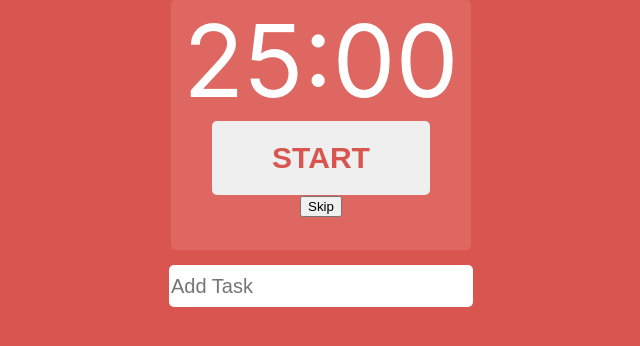
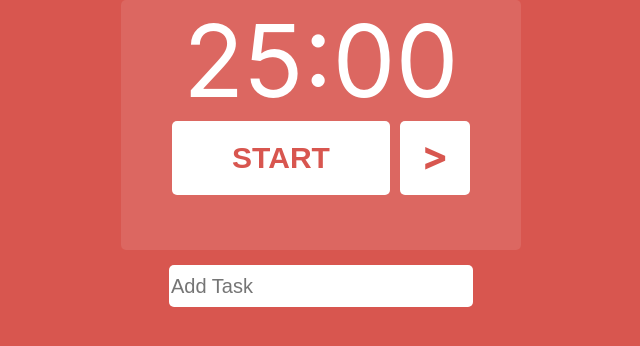
Before and after one commit to joelcmk/Pomodoro, a React (Create React App) app: page / in a window 1280 px wide. Shown: the top 346 px of the page, without its empty margins (319-959 px from the left). Built offline with nearby package versions, Linux system fonts and the light colour scheme.

Commit message:
Implemented Skip feature

```diff
--- a/src/App.css
+++ b/src/App.css
@@ -1,16 +1,12 @@
-body {
-  background-color: #D8564F;
-}
-
 .pomodoro {
   display: flex;
   justify-content: center;
 }
 
 .timer-box {
-  background-color: #DE6761;
+  background-color: rgba(255,255,255,0.1);
   border-radius: 5px;
-  width: 300px;
+  width: 400px;
   text-align: center;
   height: 250px;
   margin-bottom: 15px;
@@ -21,18 +17,42 @@ body {
   color: #FFFFFF;
 }
 
+.button {
+  display: flex;
+  justify-content: center;
+  width: 400px;
+}
+
 .button button {
-  color: #D8564F;
   font-size: 30px;
   font-weight: bolder;
   border: 0;
   padding: 20px 60px;
   border-radius: 5px;
+  background-color: white;
+}
+
+.skip {
+  background-color: white;
+  width: 50px;
+  padding: 10px;
+  border-radius: 5px;
+  margin-left: 10px;
+  font-size: 40px;
+  font-weight: bolder;
+  align-items: center;
+}
+
+.red {
+  color: #D8564F;
+}
+
+.green {
+  color:#4C9095;
 }
 
 .todo_list {
   display: flex;
-
   flex-wrap: wrap;
   justify-content: center;
 }
--- a/src/components/Timer.js
+++ b/src/components/Timer.js
@@ -3,37 +3,88 @@ import React, { useState, useEffect } from 'react';
 
 function Timer() {
 
-  const [minutes, setMinutes] = useState(25);
+  const [minutes, setMinutes] = useState(0);
   const [seconds, setSeconds] = useState(0);
   const [displayMessage, setDisplayMessage] = useState(false);
-  const [start, setStart] = useState();
+  const [start, setStart] = useState(false);
+  const [x, setX] = useState(1);
+  const [background, setBackground] = useState('#D8564F');
+  const [color, setColor] = useState('red');
 
   const timerMinutes = minutes < 10 ? `0${minutes}` : minutes;
   const timerSeconds = seconds < 10 ? `0${seconds}` : seconds;
 
   useEffect(() => {
+    document.body.style.background = background
+  }, [background])
+
+  console.log(background)
+  useEffect(() => {
+    if (x === 1) {
+      setMinutes(25);
+      setSeconds(0);
+      setBackground('#D8564F');
+      setColor('red');
+    } else if (x === 2) {
+      //Break
+      setStart(false)
+      setMinutes(5);
+      setSeconds(0);
+      setBackground('#4C9095');
+      setColor('green');
+    } else if (x === 3) {
+      setStart(false)
+      setMinutes(25);
+      setSeconds(0);
+      setBackground('#D8564F');
+      setColor('red');
+    } else if (x === 4) {
+      //Break
+      setStart(false)
+      setMinutes(5);
+      setSeconds(0);
+      setBackground('#4C9095');
+      setColor('green');
+    } else if (x === 5) {
+      setStart(false)
+      setMinutes(25);
+      setSeconds(0);
+      setBackground('#D8564F');
+      setColor('red');
+    } else if (x === 6) {
+      //Long Break
+      setStart(false)
+      setMinutes(15);
+      setSeconds(0);
+      setBackground('#4C9095');
+      setColor('green');
+    } else if (x === 7) {
+      //Repeat Cycle
+      setStart(false)
+      setX(1);
+    }
+  }, [x])
+
+  useEffect(() => {
     let interval = setInterval(() => {
       clearInterval(interval)
 
-      if (start === false || start === undefined) {
+      if (start === false) {
         clearInterval(interval)
-      } else
+      } else {
         if (seconds === 0) {
           if (minutes !== 0) {
             setSeconds(59)
             setMinutes(minutes - 1)
           } else {
-            let minutes = displayMessage ? 25 : 5
-            let seconds = 0
-
-            setStart(!start)
-            setSeconds(seconds)
-            setMinutes(minutes)
+            setStart(!start);
+            setX(x + 1)
             setDisplayMessage(!displayMessage)
           }
         } else {
           setSeconds(seconds - 1)
         }
+      }
     }, 1000)
   }, [seconds, start])
 
@@ -49,8 +100,11 @@ function Timer() {
 
   //Skip
   const skip = () => {
-    setMinutes(5);
-    setSeconds(0)
+    setStart(false)
+    setTimeout(() => {
+      setX(x + 1);
+    }, 1000);
+
   }
 
   const message = () => {
@@ -70,16 +124,16 @@ function Timer() {
         <div className="button">
           {start
             ?
-            <button onClick={stop}>STOP</button>
+            <button className={color} onClick={stop}>STOP</button>
             :
-            <button onClick={startTimer} >START</button>
+            <button className={color} onClick={startTimer}>START</button>
           }
+          <div className={`skip ${color}`} onClick={skip}>></div>
         </div>
-        <button onClick={skip} >Skip</button>
       </div>
       <div className="message">
         {displayMessage && <div>Break time! You can start your next session in: </div>}
-        {message()}
+        {}
       </div>
     </div >);
 }
```
